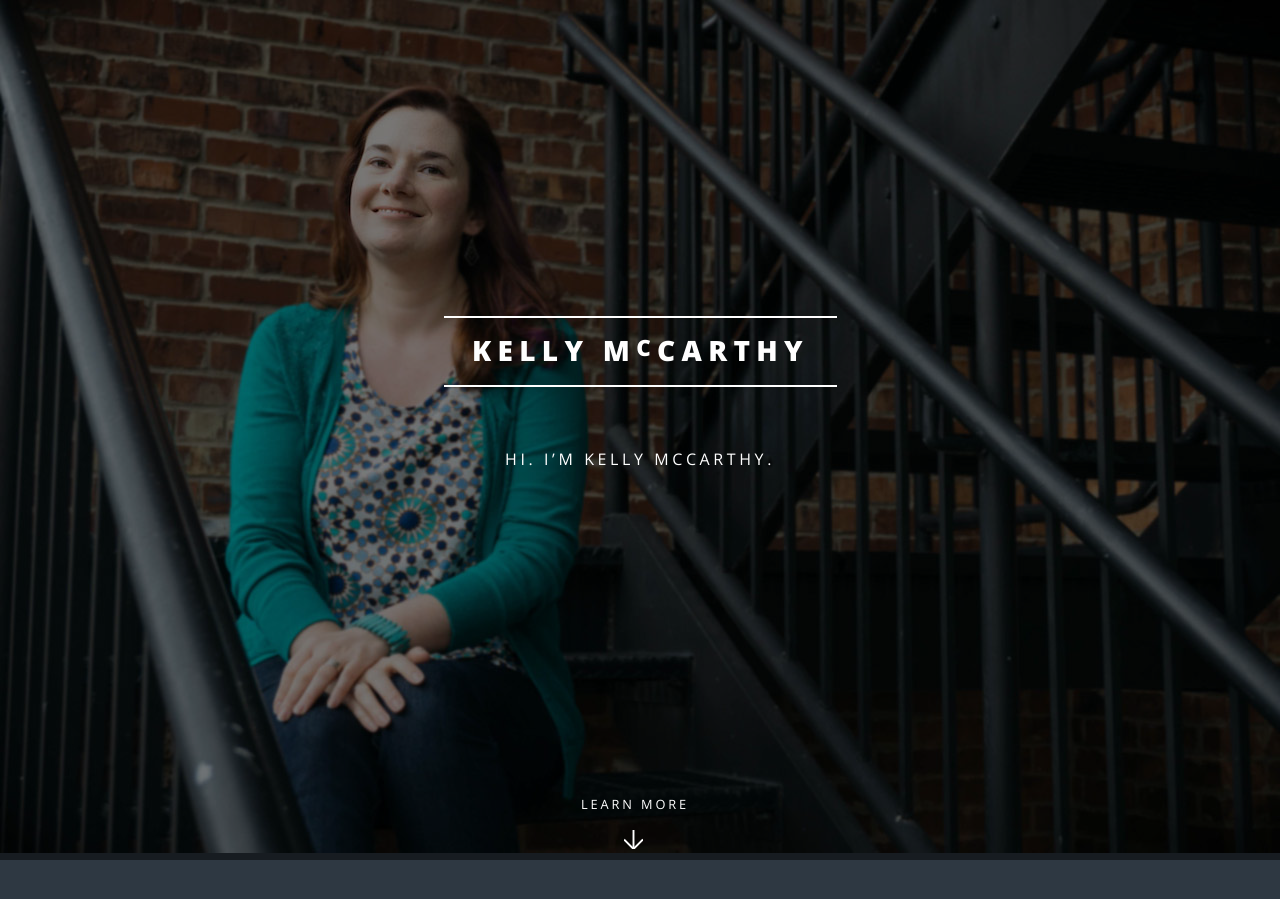
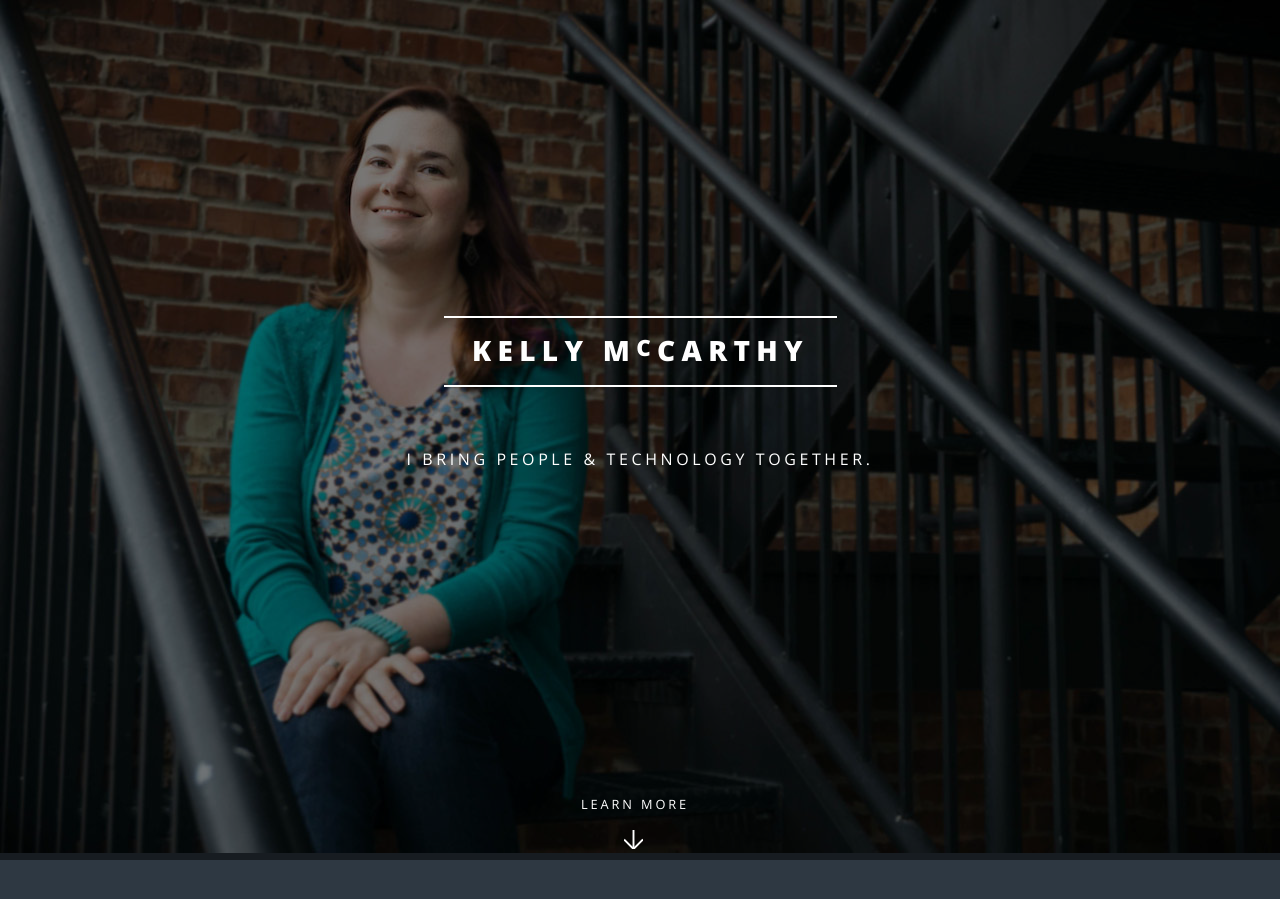
Before and after one commit to aarongustafson/kelly-mccarthy.com, a Jekyll site: the page built from index.html, in a window 1280 px wide and 900 px high. Built offline with Jekyll 4.4.1, drawn with Linux system fonts in a browser that asks for light colours.

Commit message:
Site generated at 2017-03-27 16:21:00 UTC

```diff
--- a/_config.yml
+++ b/_config.yml
@@ -27,8 +27,7 @@ exclude:
 #
 # Site settings
 title: Kelly McCarthy
-description: > # this means to ignore newlines until "baseurl:"
-  Hi. I’m Kelly McCarthy.
+description:  "I bring people &amp; technology together."
 owner: Kelly McCarthy
 first_published: 2017 # if migrating another site, the year of your first publish
 email: kelly@easy-designs.net
```
